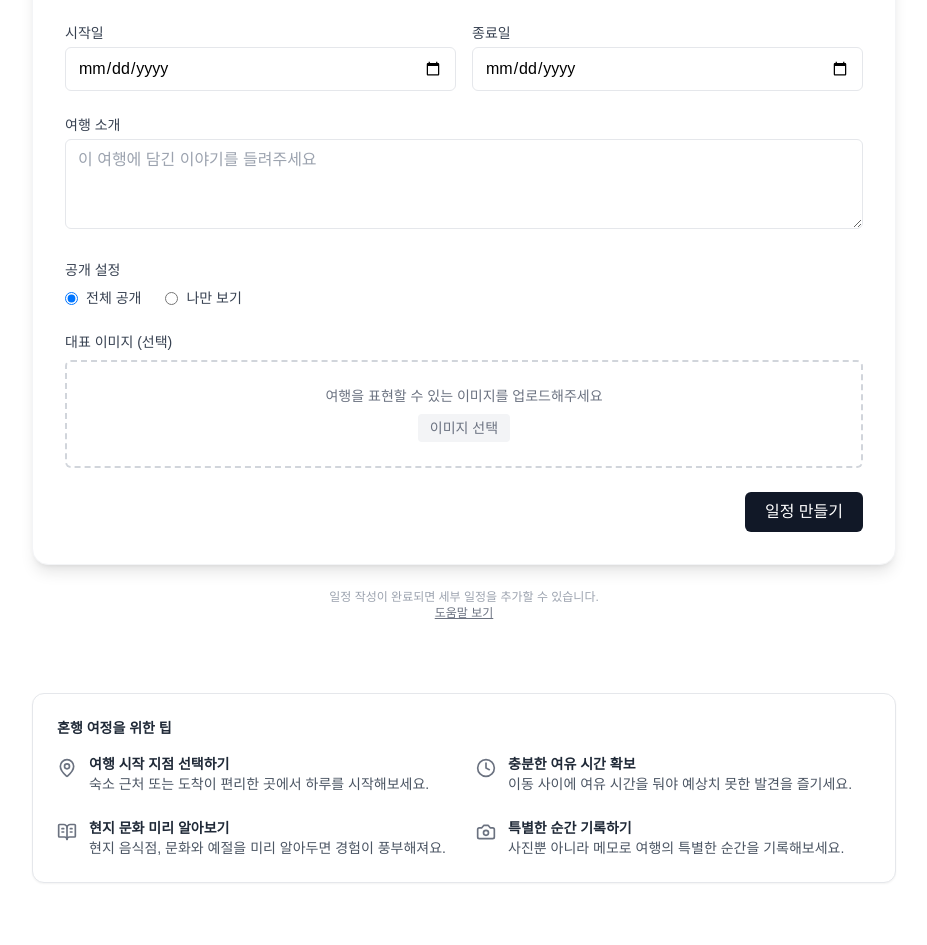
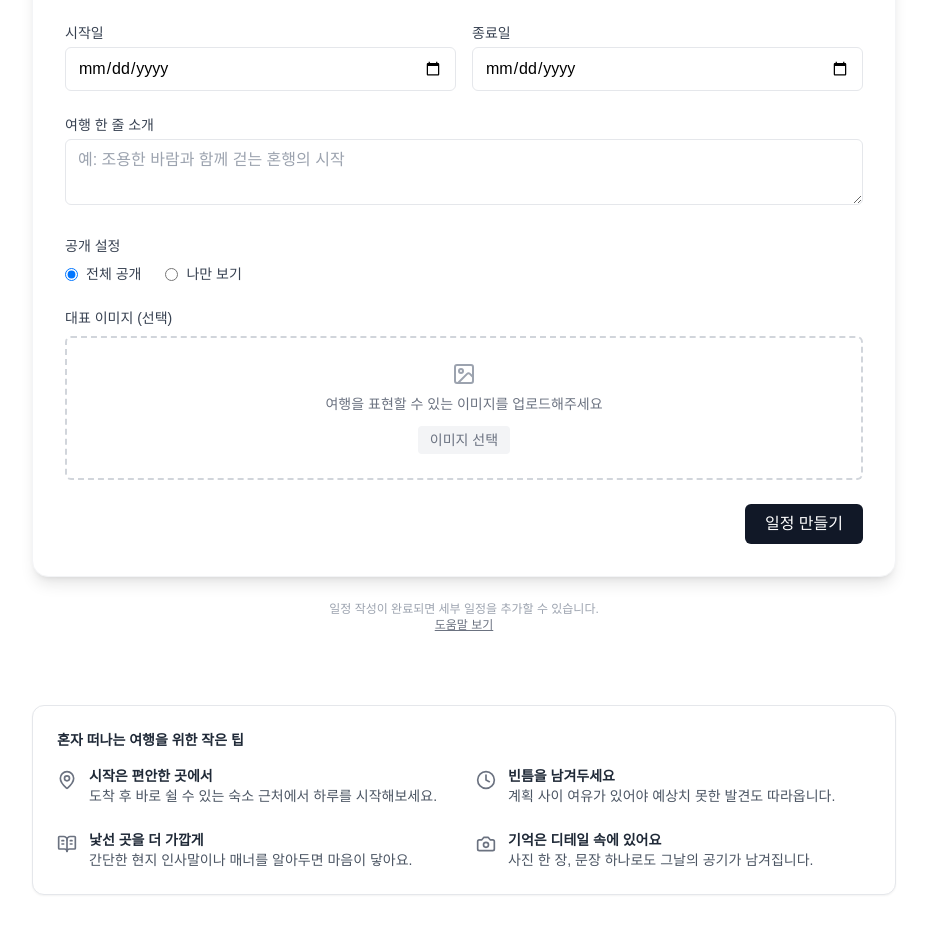
Before and after one commit to devyuu08/loneleap, a React (Vite) app: page /itinerary/create in a window 1280 px wide. Shown: the part 407-1352 px from the top of the page, without its empty margins (176-1103 px from the left). Built offline with nearby package versions, Linux system fonts and the light colour scheme; no server answers; the database is empty; sample sign-in values are in the browser's storage; a web font is replaced by a local one.

Commit message:
feat: 대표 이미지 영역 아이콘 추가, 혼행 팁 문구 개선, 여행 한 줄 소개로 변경

```diff
--- a/src/components/itinerary/ItineraryForm.jsx
+++ b/src/components/itinerary/ItineraryForm.jsx
@@ -6,7 +6,7 @@ import { useAddItinerary } from "services/queries/itinerary/useAddItinerary";
 import { updateItinerary } from "services/itineraryService";
 import DatePicker from "./DatePicker";
 import FormSubmitButton from "components/common/FormSubmitButton";
-import { BookOpenText, Camera, Clock, MapPin } from "lucide-react";
+import { BookOpenText, Camera, Clock, ImageIcon, MapPin } from "lucide-react";
 
 export default function ItineraryForm({ initialData, isEditMode = false }) {
   const [title, setTitle] = useState(initialData?.title || "");
@@ -158,13 +158,12 @@ export default function ItineraryForm({ initialData, isEditMode = false }) {
           {/* 소개 */}
           <div>
             <label className="block text-sm font-medium text-gray-700">
-              여행 소개
+              여행 한 줄 소개
             </label>
             <textarea
               value={summary}
               onChange={(e) => setSummary(e.target.value)}
-              placeholder="이 여행에 담긴 이야기를 들려주세요"
-              rows={3}
+              placeholder="예: 조용한 바람과 함께 걷는 혼행의 시작"
               className="mt-1 w-full border px-3 py-2 rounded-md focus:ring-gray-800 focus:border-gray-800"
             />
             {errors.summary && (
@@ -207,14 +206,17 @@ export default function ItineraryForm({ initialData, isEditMode = false }) {
               대표 이미지 (선택)
             </label>
             <div className="mt-2 border-2 border-dashed border-gray-300 rounded-md p-6 text-center text-sm text-gray-500">
+              <div className="flex flex-col items-center justify-center">
+                <ImageIcon className="w-6 h-6 mb-2 text-gray-400" />
                 여행을 표현할 수 있는 이미지를 업로드해주세요
-              <div className="mt-2">
+                <div className="mt-3">
                   <button
                     type="button"
                     className="px-3 py-1 bg-gray-100 rounded hover:bg-gray-200 text-sm"
                   >
                     이미지 선택
                   </button>
+                </div>
               </div>
             </div>
           </div>
@@ -239,7 +241,7 @@ export default function ItineraryForm({ initialData, isEditMode = false }) {
       <section className="max-w-4xl mx-auto px-4 mt-5 pb-12">
         <div className="mt-6 bg-white border border-gray-200 rounded-xl p-6 shadow-sm">
           <h3 className="text-sm font-semibold text-gray-800 mb-4">
-            혼행 여정을 위한 팁
+            혼자 떠나는 여행을 위한 작은 팁
           </h3>
           <div className="grid grid-cols-2 gap-6 text-sm text-gray-600">
             {/* 1 */}
@@ -247,9 +249,11 @@ export default function ItineraryForm({ initialData, isEditMode = false }) {
               <MapPin className="w-5 h-5 text-gray-500 mt-1" />
               <div>
                 <p className="font-semibold text-gray-800">
-                  여행 시작 지점 선택하기
+                  시작은 편안한 곳에서
                 </p>
-                <p>숙소 근처 또는 도착이 편리한 곳에서 하루를 시작해보세요.</p>
+                <p>
+                  도착 후 바로 쉴 수 있는 숙소 근처에서 하루를 시작해보세요.
+                </p>
               </div>
             </div>
 
@@ -257,10 +261,8 @@ export default function ItineraryForm({ initialData, isEditMode = false }) {
             <div className="flex items-start gap-3">
               <Clock className="w-5 h-5 text-gray-500 mt-1" />
               <div>
-                <p className="font-semibold text-gray-800">
-                  충분한 여유 시간 확보
-                </p>
-                <p>이동 사이에 여유 시간을 둬야 예상치 못한 발견을 즐기세요.</p>
+                <p className="font-semibold text-gray-800">빈틈을 남겨두세요</p>
+                <p>계획 사이 여유가 있어야 예상치 못한 발견도 따라옵니다.</p>
               </div>
             </div>
 
@@ -269,11 +271,9 @@ export default function ItineraryForm({ initialData, isEditMode = false }) {
               <BookOpenText className="w-5 h-5 text-gray-500 mt-1" />
               <div>
                 <p className="font-semibold text-gray-800">
-                  현지 문화 미리 알아보기
+                  낯선 곳을 더 가깝게
                 </p>
-                <p>
-                  현지 음식점, 문화와 예절을 미리 알아두면 경험이 풍부해져요.
-                </p>
+                <p>간단한 현지 인사말이나 매너를 알아두면 마음이 닿아요.</p>
               </div>
             </div>
 
@@ -282,9 +282,9 @@ export default function ItineraryForm({ initialData, isEditMode = false }) {
               <Camera className="w-5 h-5 text-gray-500 mt-1" />
               <div>
                 <p className="font-semibold text-gray-800">
-                  특별한 순간 기록하기
+                  기억은 디테일 속에 있어요
                 </p>
-                <p>사진뿐 아니라 메모로 여행의 특별한 순간을 기록해보세요.</p>
+                <p>사진 한 장, 문장 하나로도 그날의 공기가 남겨집니다.</p>
               </div>
             </div>
           </div>
```
Lines whose indentation alone changed are shown as unchanged.
